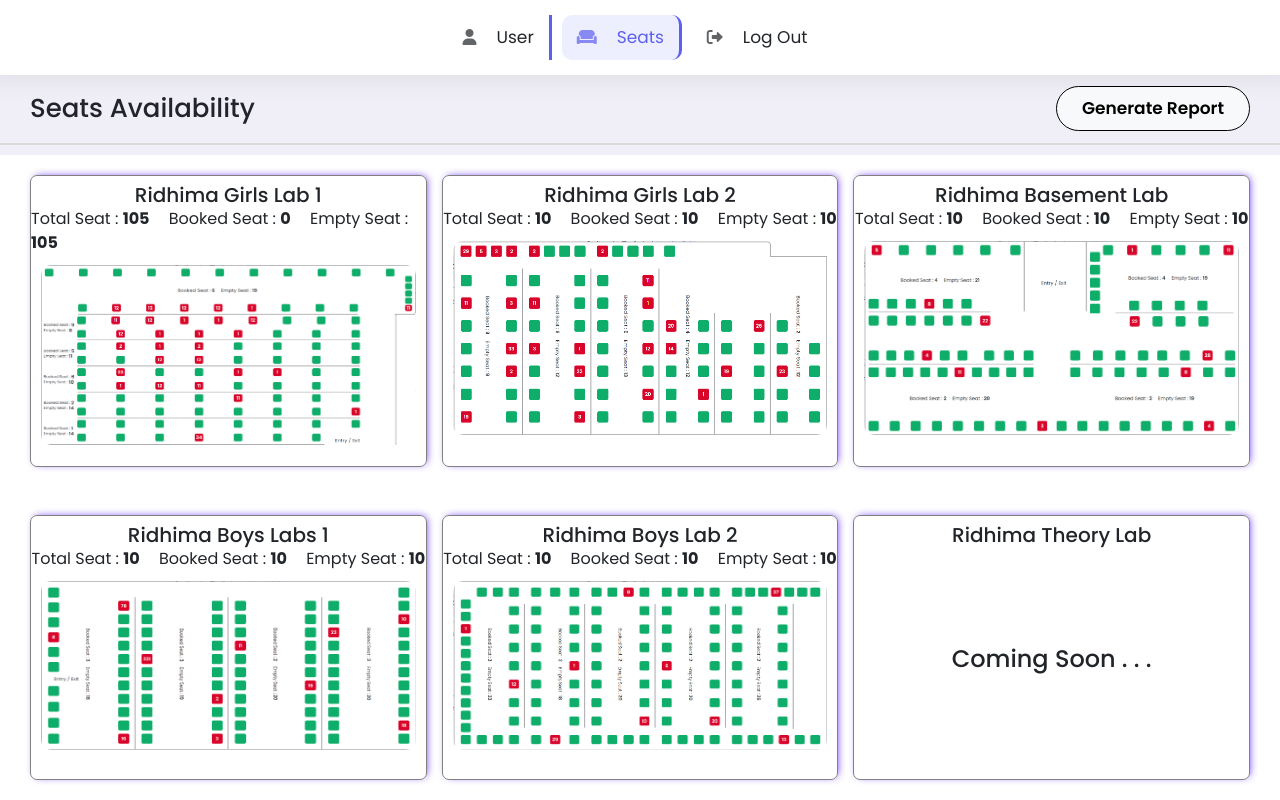
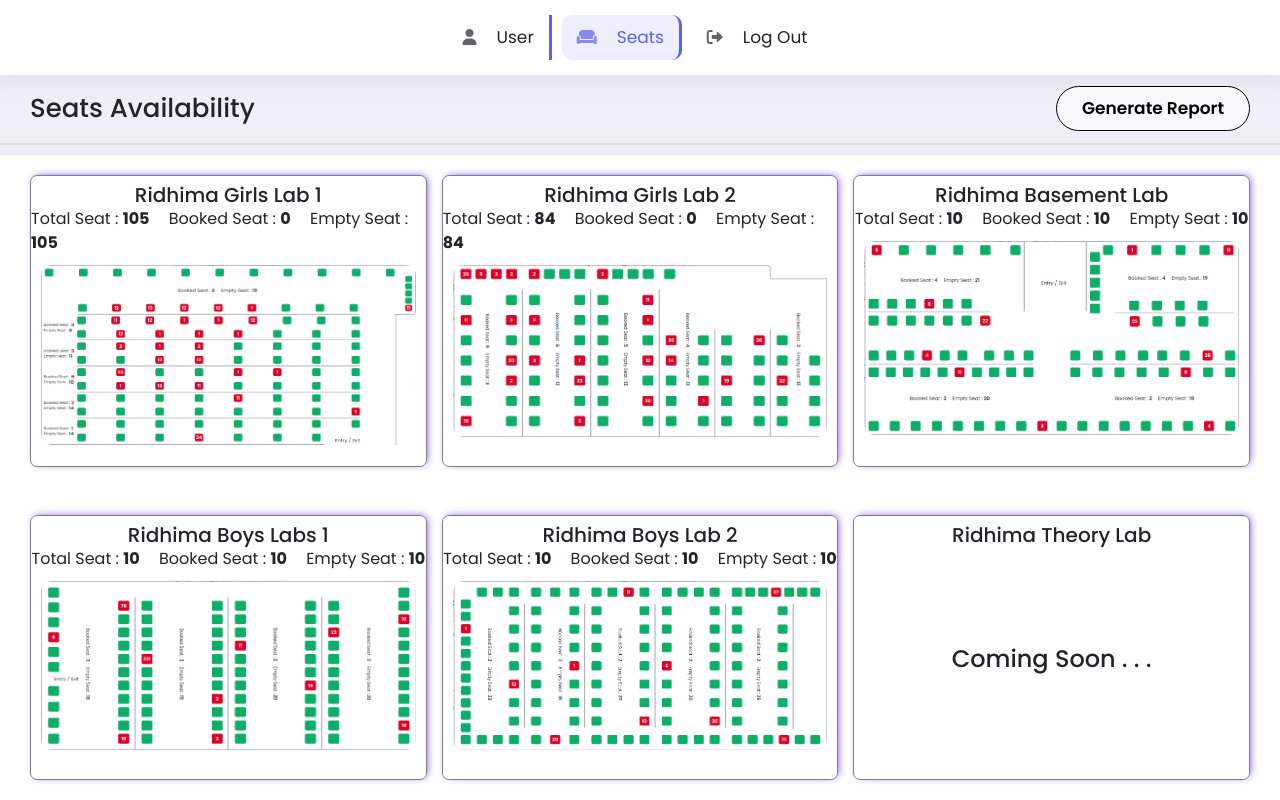
Before and after one commit to tangilur-rahman/seat-booking, a React (Create React App) app in the folder client/: page / in a window 1280 px wide. Built offline with nearby package versions, Linux system fonts and the light colour scheme.

Commit message:
girls-lab-2 counter value dynamic done

```diff
--- a/client/src/pages/GirlsLab2/GirlsLab2.js
+++ b/client/src/pages/GirlsLab2/GirlsLab2.js
@@ -6,7 +6,19 @@ import BookingPopUp from "../../components/BookingPopUp/BookingPopUp";
 // internal components
 import "./GirlsLab2.css";
 
-const GirlsLab2 = ({ setSelectedLab }) => {
+const GirlsLab2 = ({
+	setSelectedLab,
+	girlsLab_2L_1,
+	setGirlsLab_2L_1,
+	girlsLab_2L_2,
+	setGirlsLab_2L_2,
+	girlsLab_2L_3,
+	setGirlsLab_2L_3,
+	girlsLab_2L_4,
+	setGirlsLab_2L_4,
+	girlsLab_2L_5,
+	setGirlsLab_2L_5
+}) => {
 	// for updating booking
 	const [isUpdate, setIsUpdate] = useState("");
 
@@ -48,12 +60,6 @@ const GirlsLab2 = ({ setSelectedLab }) => {
 	// fetching data from database end
 
 	// for counting booking seat & empty seat start
-	const [girlsLab_2L_1, setGirlsLab_2L_1] = useState([]);
-	const [girlsLab_2L_2, setGirlsLab_2L_2] = useState([]);
-	const [girlsLab_2L_3, setGirlsLab_2L_3] = useState([]);
-	const [girlsLab_2L_4, setGirlsLab_2L_4] = useState([]);
-	const [girlsLab_2L_5, setGirlsLab_2L_5] = useState([]);
-
 	useEffect(() => {
 		if (getDocs) {
 			setGirlsLab_2L_1(
@@ -126,6 +132,7 @@ const GirlsLab2 = ({ setSelectedLab }) => {
 					.filter((result) => result === true)
 			);
 		}
+		// eslint-disable-next-line react-hooks/exhaustive-deps
 	}, [getDocs]);
 	// for counting booking seat & empty seat end
 
--- a/client/src/pages/Home/Home.js
+++ b/client/src/pages/Home/Home.js
@@ -23,6 +23,13 @@ const Home = () => {
 	const [girlsLab_1L_4, setGirlsLab_1L_4] = useState([]);
 	const [girlsLab_1L_5, setGirlsLab_1L_5] = useState([]);
 	const [girlsLab_1L_6, setGirlsLab_1L_6] = useState([]);
+
+	// girls-lab-2 states
+	const [girlsLab_2L_1, setGirlsLab_2L_1] = useState([]);
+	const [girlsLab_2L_2, setGirlsLab_2L_2] = useState([]);
+	const [girlsLab_2L_3, setGirlsLab_2L_3] = useState([]);
+	const [girlsLab_2L_4, setGirlsLab_2L_4] = useState([]);
+	const [girlsLab_2L_5, setGirlsLab_2L_5] = useState([]);
 
 	return (
 		<>
@@ -113,13 +120,28 @@ const Home = () => {
 										<h5>Ridhima Girls Lab 2</h5>
 										<div id="counter">
 											<span>
-												Total Seat : <b>10</b>{" "}
+												Total Seat : <b>84</b>{" "}
 											</span>
 											<span>
-												Booked Seat : <b>10</b>{" "}
+												Booked Seat :{" "}
+												<b>
+													{girlsLab_2L_1.length +
+														girlsLab_2L_2.length +
+														girlsLab_2L_3.length +
+														girlsLab_2L_4.length +
+														girlsLab_2L_5.length}
+												</b>{" "}
 											</span>
 											<span>
-												Empty Seat : <b>10</b>{" "}
+												Empty Seat :{" "}
+												<b>
+													{84 -
+														(girlsLab_2L_1.length +
+															girlsLab_2L_2.length +
+															girlsLab_2L_3.length +
+															girlsLab_2L_4.length +
+															girlsLab_2L_5.length)}
+												</b>{" "}
 											</span>
 										</div>
 									</div>
@@ -253,7 +275,19 @@ const Home = () => {
 					)}
 
 					{selectedLab === "ridhima-girls-lab-2" && (
-						<GirlsLab2 setSelectedLab={setSelectedLab} />
+						<GirlsLab2
+							setSelectedLab={setSelectedLab}
+							girlsLab_2L_1={girlsLab_2L_1}
+							setGirlsLab_2L_1={setGirlsLab_2L_1}
+							girlsLab_2L_2={girlsLab_2L_2}
+							setGirlsLab_2L_2={setGirlsLab_2L_2}
+							girlsLab_2L_3={girlsLab_2L_3}
+							setGirlsLab_2L_3={setGirlsLab_2L_3}
+							girlsLab_2L_4={girlsLab_2L_4}
+							setGirlsLab_2L_4={setGirlsLab_2L_4}
+							girlsLab_2L_5={girlsLab_2L_5}
+							setGirlsLab_2L_5={setGirlsLab_2L_5}
+						/>
 					)}
 
 					{selectedLab === "ridhima-basement-lab" && (
```
